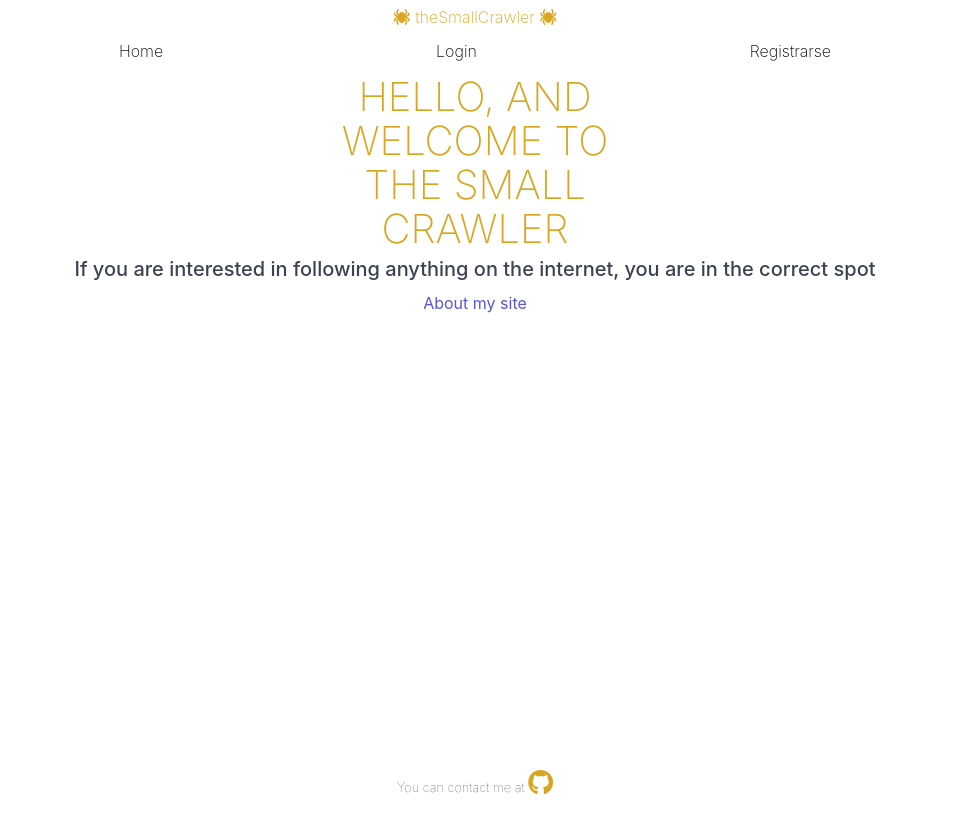
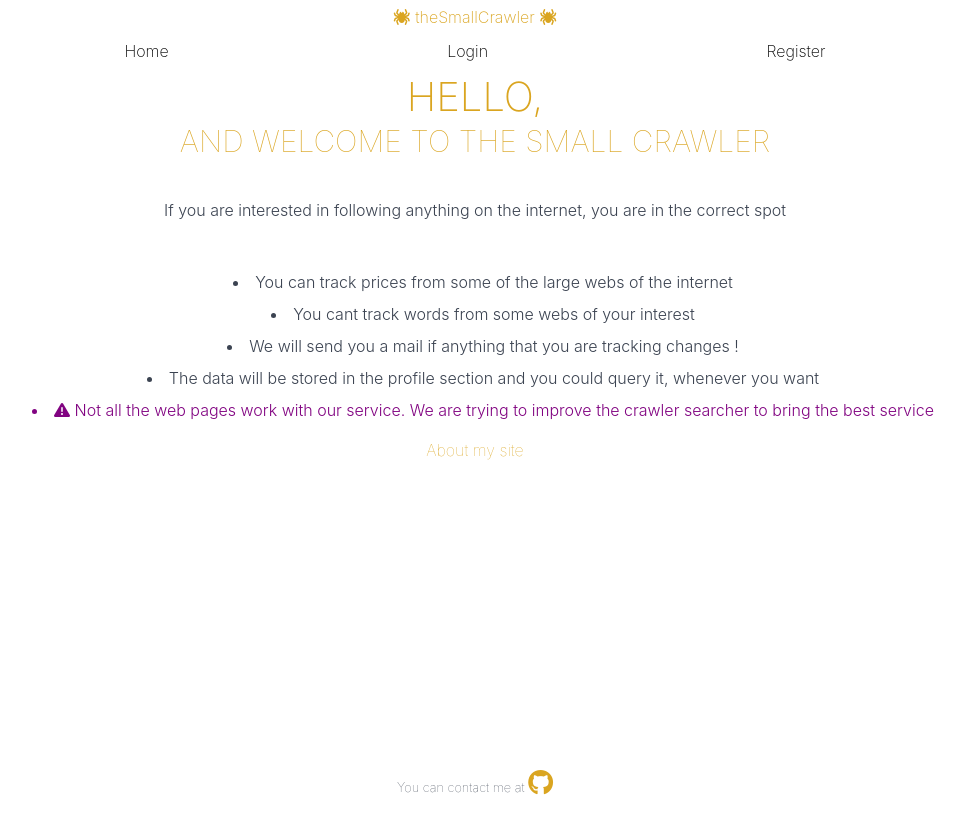
Before and after one commit to jorbelca/crawler, a Svelte app in the folder FRONT/: page / in a window 1280 px wide. Shown: the top 832 px of the page, without its empty margins (165-1130 px from the left). Built offline with nearby package versions, Linux system fonts and the light colour scheme; no server answers.

Commit message:
Add files via upload

```diff
--- a/FRONT/src/App.svelte
+++ b/FRONT/src/App.svelte
@@ -10,6 +10,7 @@
   import Footer from "./Components/Footer.svelte"
   import { userStore } from "./State/store"
   import { handleLogout } from "./Helpers/handleLogout"
+  import About from "./Views/About.svelte"
 
   const tokenLocal = userStore.getUser()
 
@@ -49,13 +50,13 @@
               <Link
                 class="btn btn-link"
                 style="text-decoration:none; color:black"
-                to="/ops">Operaciones</Link
+                to="/ops">Operations</Link
               >
 
               <Link
                 class="btn btn-link"
                 style="text-decoration:none; color:black"
-                to="/perfil">Perfil</Link
+                to="/perfil">Profile</Link
               ><span>
                 <Link
                   class="btn btn-link"
@@ -79,7 +80,7 @@
               <Link
                 class="btn btn-link"
                 style="text-decoration:none; color:black"
-                to="/registro">Registrarse</Link
+                to="/registro">Register</Link
               >
             {/if}
           </section>
@@ -89,6 +90,9 @@
 
         <Route path="/">
           <Home />
+        </Route>
+        <Route path="/about">
+          <About />
         </Route>
         <Route path="/login">
           <Login />
--- /dev/null
+++ b/FRONT/src/Views/About.svelte
@@ -0,0 +1,32 @@
+<script></script>
+
+<main>
+  <p class="about-txt ">
+    This is a portofolio app. The application does not have any cookie, all the
+    authentication is managed by JSON Web Tokens. If you desire, and you're
+    registered, you can eliminate all your information (profile and data) of the
+    app. This page is not lucrative, thus the data will never be interchanged.
+  </p>
+  <div class="footer-about">
+    Creator Jordi Belda , you can contact me at{" "}
+    <a
+      class=""
+      href="https://github.com/jorbelca"
+      target="
+  _blank"
+    >
+      github
+    </a>
+  </div>
+</main>
+
+<style>
+  .about-txt {
+    margin: 2rem;
+    font-size: 0.7rem;
+    font-weight: 200;
+  }
+  a {
+    color: goldenrod;
+  }
+</style>
--- a/FRONT/src/Views/Home.svelte
+++ b/FRONT/src/Views/Home.svelte
@@ -1,4 +1,5 @@
 <script>
+  import { Link } from "svelte-routing"
 </script>
 
 <svelte:head>
@@ -6,13 +7,34 @@
 </svelte:head>
 
 <main>
-  <h1>Hello, and welcome to the small Crawler</h1>
-  <h5>
-    If you are interested in following anything on the internet, you are in the
-    correct spot
-  </h5>
+  <h1>Hello,</h1>
+  <h2>and welcome to the small Crawler</h2>
+  <div class="extended-text">
+    <p>
+      If you are interested in following anything on the internet, you are in
+      the correct spot
+    </p>
 
-  <a href="/about">About my site</a>
+    <ul>
+      <li>You can track prices from some of the large webs of the internet</li>
+      <li>You cant track words from some webs of your interest</li>
+      <li>
+        We will send you a mail if anything that you are tracking changes !
+      </li>
+      <li>
+        The data will be stored in the profile section and you could query it,
+        whenever you want
+      </li>
+      <li class="warning">
+        <i class="fas fa-warning" /> Not all the web pages work with our service.
+        We are trying to improve the crawler searcher to bring the best service
+      </li>
+    </ul>
+  </div>
+
+  <Link class="link-about" to="/about"
+    ><span class="link-about">About my site</span></Link
+  >
 </main>
 
 <style>
@@ -27,4 +49,40 @@
     max-width: 14rem;
     color: rgb(218, 165, 32);
   }
+  h2 {
+    font-family: -apple-system, Roboto, Oxygen, Ubuntu, Cantarell, "Open Sans",
+      "Helvetica Neue", sans-serif;
+    text-transform: uppercase;
+    font-size: 1.5rem;
+    font-weight: 100;
+    line-height: 1.1;
+    margin: auto;
+
+    color: rgb(218, 165, 32);
+  }
+  .extended-text {
+    margin-top: 2rem;
+    font-weight: 300;
+    display: flex;
+    flex-direction: column;
+    align-content: center;
+  }
+
+  .link-about {
+    padding-top: 2rem;
+    color: goldenrod;
+    font-weight: 100;
+  }
+
+  .link-about:hover {
+    border-bottom: 0.5px solid goldenrod;
+    text-decoration: none;
+  }
+  a:visited {
+    text-decoration: none !important;
+    color: none;
+  }
+  .warning {
+    color: rgb(129, 3, 129);
+  }
 </style>
--- a/FRONT/src/Views/Login.svelte
+++ b/FRONT/src/Views/Login.svelte
@@ -60,7 +60,7 @@
     </div>
     <div class="form-group">
       <div class="col-3 col-sm-12">
-        <label class="form-label label-sm " for="pass">Contraseña</label>
+        <label class="form-label label-sm " for="pass">Password</label>
       </div>
       <div class="col-9 col-sm-12">
         <input
--- a/FRONT/src/Views/Operations.svelte
+++ b/FRONT/src/Views/Operations.svelte
@@ -4,8 +4,8 @@
   import { saveUrl, searchUrl } from "../Services/searchService.js"
   import { notificationStore, errorStore } from "../State/store.js"
 
-  let url = "https://www.deporvillage.com/kettlebell-ruster-cast-iron-28-kg"
-  let selectorClass = ".Product_product-price__2P9So"
+  let url = "https://www.amazon.es/dp/B07RPMGKQB/ref=twister_B08ZNPDFTC?th=1"
+  let selectorClass = ".a-offscreen"
   let time
   let initialData
 
@@ -24,8 +24,11 @@
     const response = await searchUrl(url, selectorClass)
     const span = document.getElementById("value")
 
-    console.log(response.response.status)
-
+    if (Object.keys(response)[0] === "error") {
+      spinner.style.visibility = "hidden"
+      handleLogout()
+      return errorStore.setErrors(response.error)
+    }
     if (response === "TypeError: Failed to fetch") {
       spinner.style.visibility = "hidden"
       return errorStore.setErrors(
@@ -46,11 +49,6 @@
         spinner.style.visibility = "hidden"
         return errorStore.setErrors("No hemos encontrado lo que buscabas")
       }
-    }
-
-    if (Object.keys(response)[0] === "error") {
-      handleLogout()
-      return errorStore.setErrors(response.error)
     }
 
     // if (response.status !== 200) {
@@ -105,7 +103,7 @@
 </script>
 
 <main>
-  <h1>Operaciones</h1>
+  <h1>Operations</h1>
 
   <form class="form-horizontal" on:submit|preventDefault={handleSubmit}>
     <div class="form-group">
@@ -120,8 +118,9 @@
     <div class="form-group">
       <div class="col-3 col-sm-12">
         <label class="form-label label-sm " for="selector"
-          >Selector <p>
-            (Si es class, el primer caracter un punto, si es id almohadilla)
+          >Selector <p class="helper">
+            (If it is class, the first character is a point, if it is an id, a
+            pad)
           </p></label
         >
       </div>
@@ -136,7 +135,7 @@
     </div>
 
     <div class="search-result">
-      <button id="buscar-btn" class="btn" type="submit">Buscar</button>
+      <button id="buscar-btn" class="btn" type="submit">Search</button>
       <div id="spinner" class="loading loading-lg" />
       <span id="value" />
     </div>
@@ -148,18 +147,18 @@
         <div class="form-group search-result">
           <div class="col-3 col-sm-12">
             <label class="form-label label-sm " for="select-frecuency"
-              >Frecuencia de comprobación</label
+              >Checking Frequency</label
             >
           </div>
           <div class="col-6 col-sm-12">
             <select id="select-frecuency" bind:value={time}>
-              <option value="1">1 hora</option>
-              <option value="2">2 horas</option>
-              <option value="5">5 horas</option>
-              <option value="16">16 horas</option>
-              <option value="24">24 horas</option>
+              <option value="1">1 hour</option>
+              <option value="2">2 hours</option>
+              <option value="5">5 hours</option>
+              <option value="16">16 hours</option>
+              <option value="24">24 hours</option>
             </select>
-            <button class="guardar-btn btn" type="submit">Guardar</button>
+            <button class="guardar-btn btn" type="submit">Save</button>
           </div>
         </div>
       </div>
@@ -211,6 +210,10 @@
   span#value {
     padding-left: 45px;
   }
+  .helper {
+    font-size: 0.5rem;
+    font-weight: 100;
+  }
   @media (max-width: 480px) {
     h1 {
       max-width: none;
--- a/FRONT/src/Views/Register.svelte
+++ b/FRONT/src/Views/Register.svelte
@@ -57,9 +57,7 @@
     </div>
     <div class="form-group">
       <div class="col-3 col-sm-12">
-        <label class="form-label label-sm " for="username"
-          >Nombre de usuario</label
-        >
+        <label class="form-label label-sm " for="username">Username</label>
       </div>
       <div class="col-9 col-sm-12">
         <input
@@ -73,7 +71,7 @@
     </div>
     <div class="form-group">
       <div class="col-3 col-sm-12">
-        <label class="form-label label-sm " for="pass">Contraseña</label>
+        <label class="form-label label-sm " for="pass">Password</label>
       </div>
       <div class="col-9 col-sm-12">
         <input
@@ -86,8 +84,8 @@
       </div>
     </div>
     <br />
-    <button class="register-btn" type="submit">Registrarse</button>
-    <button class="register-btn" disabled>Cancelar</button>
+    <button class="register-btn" type="submit">Register</button>
+    <button class="register-btn" disabled>Cancel</button>
   </form>
 </main>
 
```
Also changed, not shown: FRONT/src/Views/Profile.svelte (+29 -32 lines).
